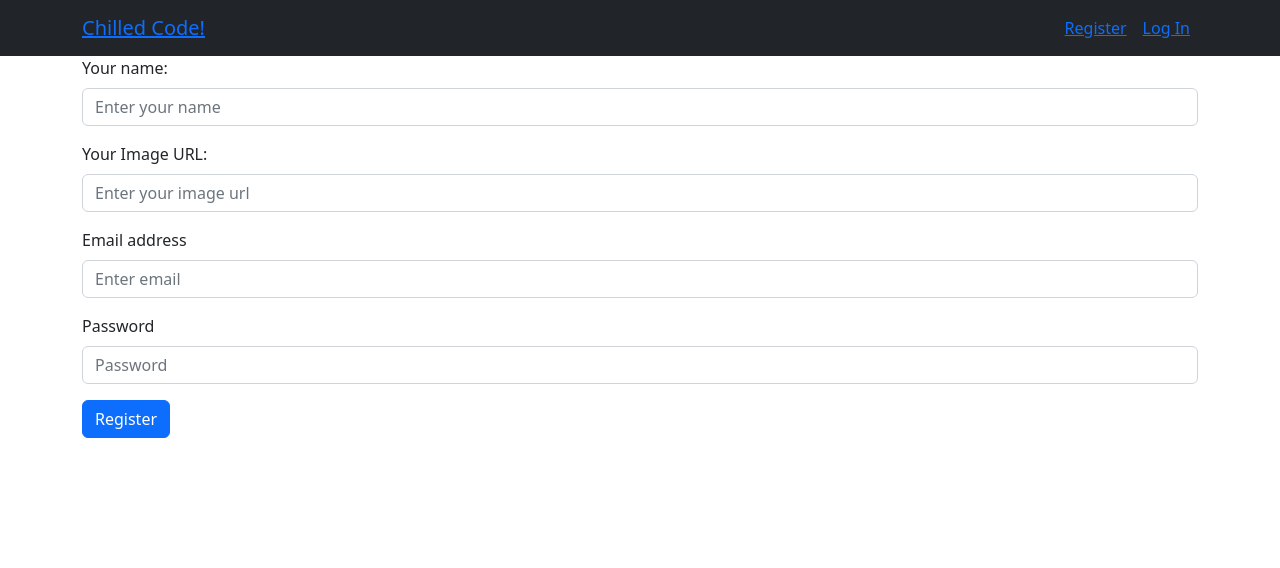
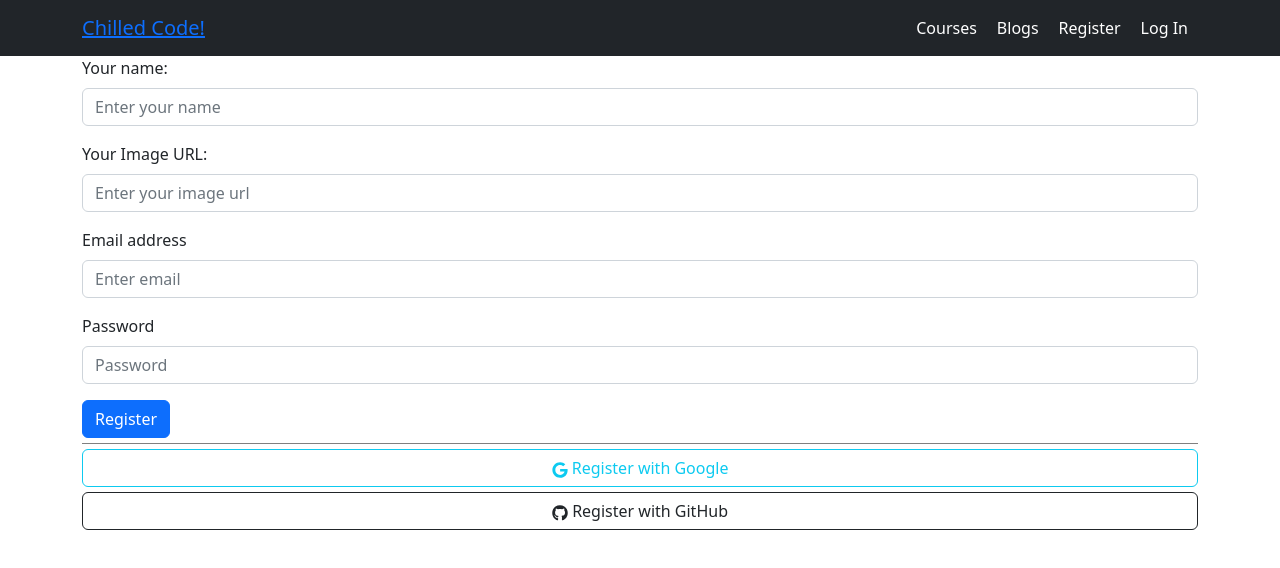
Before and after one commit to md-rafiul/chilled-code, a React (Create React App) app: page /register in a window 1280 px wide. Shown: the top 568 px of the page. Built offline with nearby package versions, Linux system fonts and the light colour scheme.

Commit message:
reg and log in with email added

```diff
--- a/package.json
+++ b/package.json
@@ -7,9 +7,11 @@
     "@testing-library/react": "^13.4.0",
     "@testing-library/user-event": "^13.5.0",
     "bootstrap": "^5.2.2",
+    "firebase": "^9.12.1",
     "react": "^18.2.0",
     "react-bootstrap": "^2.5.0",
     "react-dom": "^18.2.0",
+    "react-icons": "^4.6.0",
     "react-router-dom": "^6.4.2",
     "react-scripts": "5.0.1",
     "web-vitals": "^2.1.4"
--- a/src/Components/Header/Header.css
+++ b/src/Components/Header/Header.css
@@ -2,3 +2,12 @@
   display: flex;
   justify-content: space-between;
 }
+
+.dp-img {
+  height: 45px;
+}
+.nav-btn {
+  text-decoration: none;
+  padding: 5px 10px;
+  color: white;
+}
--- a/src/Components/Header/Header.js
+++ b/src/Components/Header/Header.js
@@ -2,8 +2,12 @@ import React from "react";
 import "./Header.css";
 import { Container, Nav, Navbar } from "react-bootstrap";
 import { Link } from "react-router-dom";
+import { useContext } from "react";
+import { AuthContext } from "../../UserContext/UserContext";
 
 const Header = () => {
+  const { user, logOut } = useContext(AuthContext);
+
   return (
     <div>
       <Navbar collapseOnSelect expand="lg" bg="dark" variant="dark">
@@ -14,14 +18,32 @@ const Header = () => {
           <Navbar.Toggle aria-controls="responsive-navbar-nav" />
           <Navbar.Collapse id="responsive-navbar-nav">
             <Nav className="ms-auto">
-              <Nav.Link>
-                <Link to="/register">Register</Link>
-              </Nav.Link>
-              <Nav.Link>
-                <Link eventKey={2} to="/login">
-                  Log In
-                </Link>
-              </Nav.Link>
+              <Link className="nav-btn" to="/courses">
+                Courses
+              </Link>
+              <Link className="nav-btn" to="/blogs">
+                Blogs
+              </Link>
+              {user ? (
+                <>
+                  <Link className="nav-btn" to="">
+                    {user.displayName}
+                  </Link>
+                  <img className="dp-img" src={user?.imgURL} />
+                  <Link className="nav-btn" to="/" onClick={logOut}>
+                    Log out
+                  </Link>
+                </>
+              ) : (
+                <>
+                  <Link className="nav-btn" to="/register">
+                    Register
+                  </Link>
+                  <Link className="nav-btn" to="/login">
+                    Log In
+                  </Link>
+                </>
+              )}
             </Nav>
           </Navbar.Collapse>
         </Container>
--- /dev/null
+++ b/src/Components/Login/Login.css
@@ -0,0 +1,8 @@
+.login-with {
+  margin-top: 5px;
+  border-top: 1px solid gray;
+}
+.login-btn {
+  margin-top: 5px;
+  width: 100%;
+}
--- a/src/Components/Login/Login.js
+++ b/src/Components/Login/Login.js
@@ -1,13 +1,35 @@
-import React from "react";
+import React, { useContext } from "react";
+import "./Login.css";
 import { Button, Form } from "react-bootstrap";
+import { FaGoogle, FaGithub } from "react-icons/fa";
+import { AuthContext } from "../../UserContext/UserContext";
 
 const Login = () => {
+  const { login } = useContext(AuthContext);
+  const handleSubmit = (event) => {
+    event.preventDefault();
+
+    const form = event.target;
+    const email = form.email.value;
+    const password = form.password.value;
+
+    login(email, password)
+      .then((result) => {
+        console.log(result.user);
+      })
+      .then((error) => console.error(error));
+  };
   return (
     <div className="container">
-      <Form>
+      <Form onSubmit={handleSubmit}>
         <Form.Group className="mb-3" controlId="formBasicEmail">
           <Form.Label>Email address</Form.Label>
-          <Form.Control type="email" placeholder="Enter email" />
+          <Form.Control
+            type="email"
+            placeholder="Enter email"
+            name="email"
+            required
+          />
           <Form.Text className="text-muted">
             We'll never share your email with anyone else.
           </Form.Text>
@@ -15,13 +37,27 @@ const Login = () => {
 
         <Form.Group className="mb-3" controlId="formBasicPassword">
           <Form.Label>Password</Form.Label>
-          <Form.Control type="password" placeholder="Password" />
+          <Form.Control
+            type="password"
+            placeholder="Password"
+            name="password"
+            required
+          />
         </Form.Group>
 
         <Button variant="primary" type="submit">
           Log In
         </Button>
       </Form>
+      <div className="login-with">
+        <Button variant="outline-info" className="login-btn">
+          <FaGoogle /> Log in with Google
+        </Button>
+        <br />
+        <Button variant="outline-dark" className="login-btn">
+          <FaGithub /> Log in with GitHub
+        </Button>
+      </div>
     </div>
   );
 };
--- a/src/Components/Register.js/Register.js
+++ b/src/Components/Register.js/Register.js
@@ -1,10 +1,31 @@
 import React from "react";
+import { useContext } from "react";
 import { Button, Form } from "react-bootstrap";
+import { FaGithub, FaGoogle } from "react-icons/fa";
+import { AuthContext } from "../../UserContext/UserContext";
 
 const Register = () => {
+  const { createUser } = useContext(AuthContext);
+
+  const handleSubmit = (event) => {
+    event.preventDefault();
+
+    const form = event.target;
+    const name = form.name.value;
+    const imgURL = form.imgURL.value;
+    const email = form.email.value;
+    const password = form.password.value;
+
+    createUser(email, password)
+      .then((result) => {
+        console.log(result.user);
+      })
+      .then((error) => console.error(error));
+  };
+
   return (
     <div className="container">
-      <Form>
+      <Form onSubmit={handleSubmit}>
         <Form.Group className="mb-3" controlId="formBasicEmail">
           <Form.Label>Your name:</Form.Label>
           <Form.Control
@@ -46,6 +67,15 @@ const Register = () => {
           Register
         </Button>
       </Form>
+      <div className="login-with">
+        <Button variant="outline-info" className="login-btn">
+          <FaGoogle /> Register with Google
+        </Button>
+        <br />
+        <Button variant="outline-dark" className="login-btn">
+          <FaGithub /> Register with GitHub
+        </Button>
+      </div>
     </div>
   );
 };
--- /dev/null
+++ b/src/Firebase/Firebase.config.js
@@ -0,0 +1,19 @@
+// Import the functions you need from the SDKs you need
+import { initializeApp } from "firebase/app";
+// TODO: Add SDKs for Firebase products that you want to use
+// https://firebase.google.com/docs/web/setup#available-libraries
+
+// Your web app's Firebase configuration
+const firebaseConfig = {
+  apiKey: "AIzaSyAiqT1dvSGQu5hjHa6TUMSdDDDSbRmYNJw",
+  authDomain: "chilled-code-assignment10.firebaseapp.com",
+  projectId: "chilled-code-assignment10",
+  storageBucket: "chilled-code-assignment10.appspot.com",
+  messagingSenderId: "952637276330",
+  appId: "1:952637276330:web:a89774b9622c6519ca10d3",
+};
+
+// Initialize Firebase
+const app = initializeApp(firebaseConfig);
+
+export default app;
--- a/src/Layout/Main.js
+++ b/src/Layout/Main.js
@@ -1,8 +1,12 @@
 import React from "react";
+import { useContext } from "react";
 import { Outlet } from "react-router-dom";
 import Header from "../Components/Header/Header";
+import { AuthContext } from "../UserContext/UserContext";
 
 const Main = () => {
+  const user = useContext(AuthContext);
+  console.log(user);
   return (
     <div>
       <Header></Header>
--- /dev/null
+++ b/src/UserContext/UserContext.js
@@ -0,0 +1,30 @@
+import React from "react";
+import { useState } from "react";
+import { createContext } from "react";
+import {
+  createUserWithEmailAndPassword,
+  getAuth,
+  signInWithEmailAndPassword,
+} from "firebase/auth";
+import app from "../Firebase/Firebase.config";
+
+export const AuthContext = createContext();
+const auth = getAuth(app);
+
+const UserContext = ({ children }) => {
+  const [user, setUser] = useState();
+
+  const createUser = (email, password) => {
+    return createUserWithEmailAndPassword(auth, email, password);
+  };
+  const login = (email, password) => {
+    return signInWithEmailAndPassword(auth, email, password);
+  };
+
+  const authInfo = { user, setUser, createUser, login };
+  return (
+    <AuthContext.Provider value={authInfo}>{children}</AuthContext.Provider>
+  );
+};
+
+export default UserContext;
--- a/src/index.js
+++ b/src/index.js
@@ -1,13 +1,16 @@
-import React from 'react';
-import ReactDOM from 'react-dom/client';
-import './index.css';
-import App from './App';
-import reportWebVitals from './reportWebVitals';
+import React from "react";
+import ReactDOM from "react-dom/client";
+import "./index.css";
+import App from "./App";
+import reportWebVitals from "./reportWebVitals";
+import UserContext from "./UserContext/UserContext";
 
-const root = ReactDOM.createRoot(document.getElementById('root'));
+const root = ReactDOM.createRoot(document.getElementById("root"));
 root.render(
   <React.StrictMode>
-    <App />
+    <UserContext>
+      <App />
+    </UserContext>
   </React.StrictMode>
 );
 
```
Also changed, not shown: firebase.json (added), 2 other files (tests, documents, lock files or other folders).
